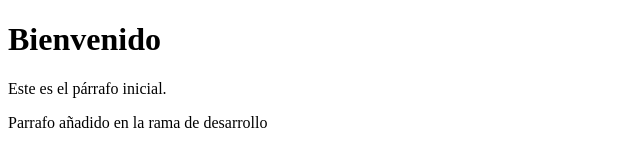
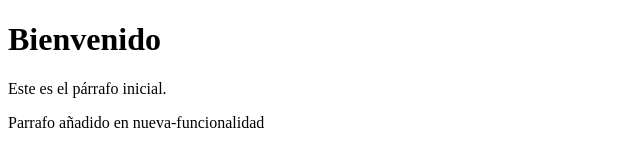
Before and after one commit to APoyatosC1/Despliege, a plain HTML site: page index.html in a window 1280 px wide. Shown: the full height of the page, 0-640 px from the left. Drawn offline with Linux system fonts and the light colour scheme.

Commit message:
Añade parrafo en nuevo-funcionalidad

```diff
--- a/index.html
+++ b/index.html
@@ -7,6 +7,6 @@
 <body>
   <h1>Bienvenido</h1>
   <p>Este es el párrafo inicial.</p>
-  <p>Parrafo añadido en la rama de desarrollo</p>
+  <p>Parrafo añadido en nueva-funcionalidad</p>
 </body>
 </html>
```
